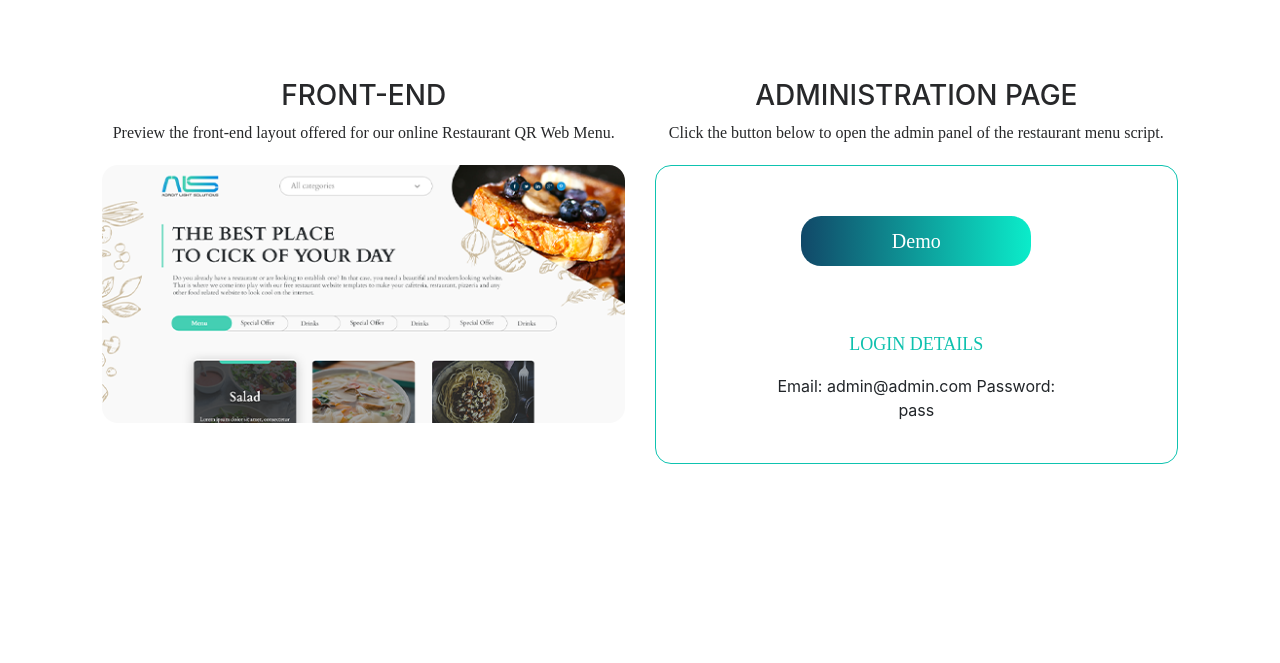
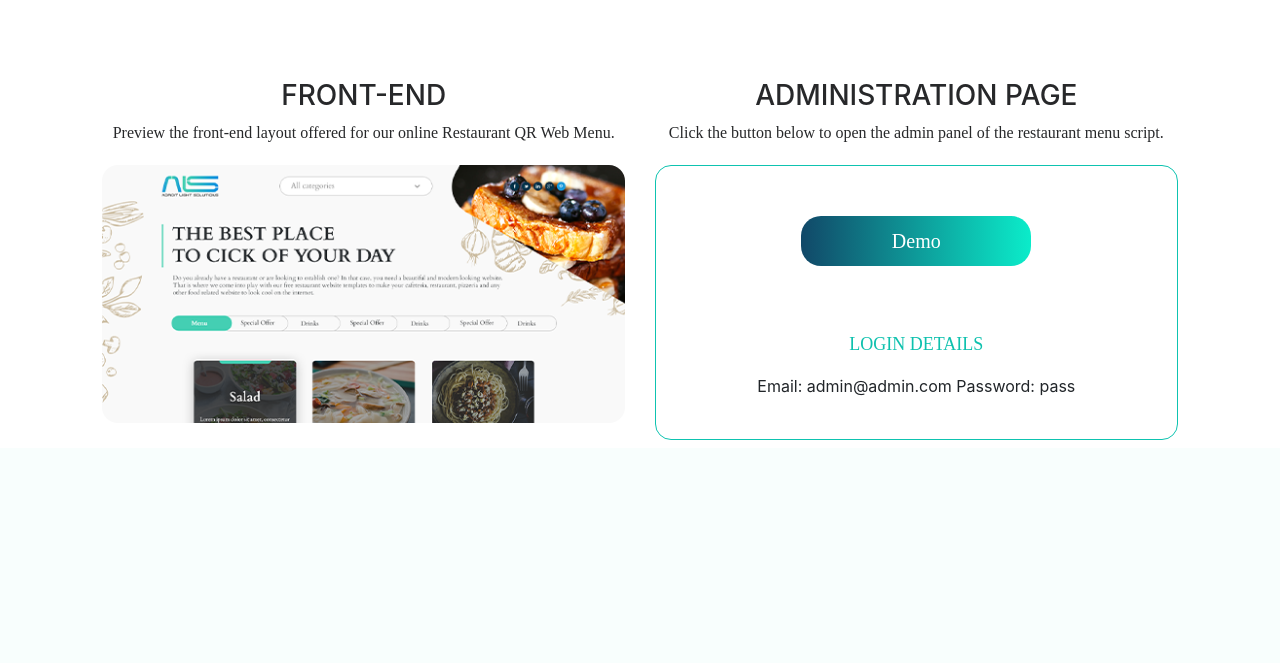
Before and after one commit to Mian-Roshan/qr-front, a PHP site: page / in a window 1280 px wide. Shown: the part 4558-5221 px from the top of the page. After the commit the page ends 4998 px from the top, so only its background shows below. Run offline with PHP 8.4, Linux system fonts and the light colour scheme; style sheets or scripts are compiled from the project's sources; some web fonts are replaced.

Commit message:
responsive

```diff
--- a/assets/css/style.scss
+++ b/assets/css/style.scss
@@ -485,7 +485,7 @@ button{
     box-shadow: 0px 0px 50px 0px rgba(0, 0, 0, 0.14);
 }
 .demo{
-    padding: 50px 110px 25px 110px;
+    padding: 50px 20px 25px 20px;
     border-radius: 16px;
     border: 1px solid #0ec3b0;
 }
@@ -552,7 +552,7 @@ button{
             right:auto;
             left:0px;
         }
-        .feature-row , .feature-right-text , .mt-40 , .benifits , .main-heading{
+        .feature-row , .feature-right-text , .mt-40 , .benifits , .main-heading , .margin-top , .login-text{
             margin-top:40px !important;
         }
         .feature-left-img , .feature1 img , .feature-right-img , .banner , .main-heading{
--- a/index.php
+++ b/index.php
@@ -276,7 +276,7 @@
             <div class="padding">
                 <h1 class="main-heading text-center">Live Demo</h1>
                 <p class="main-p text-center">Below is a preview of the Restaurant QR Web Menu. You can see both the front and back-end<br> system, and test all functionalities.In case of any specific questions, do not hesitate to<br> contact us.</p>
-                <div class="row margin-bottom">
+                <div class="row mb-2">
                     <div class="col-md-6 margin-top">
                         <div class="text-center">
                             <h3 class="live-demos-h">FRONT-END</h3>
```
